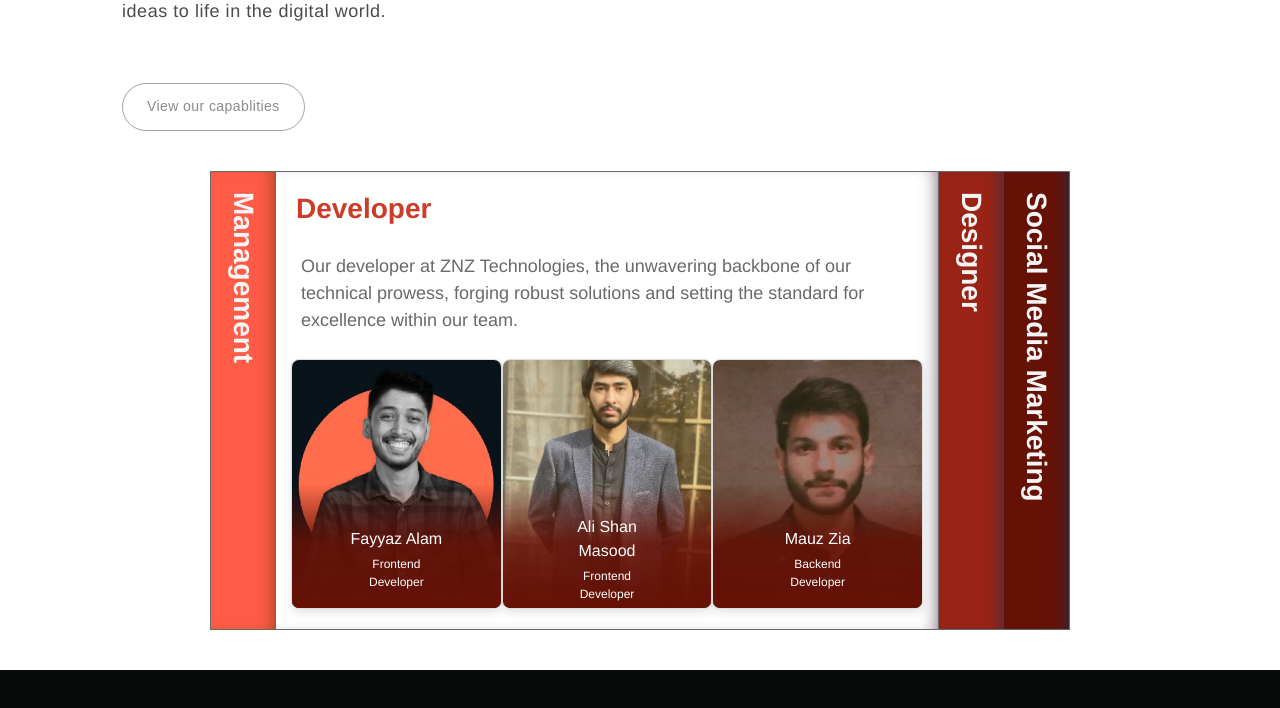
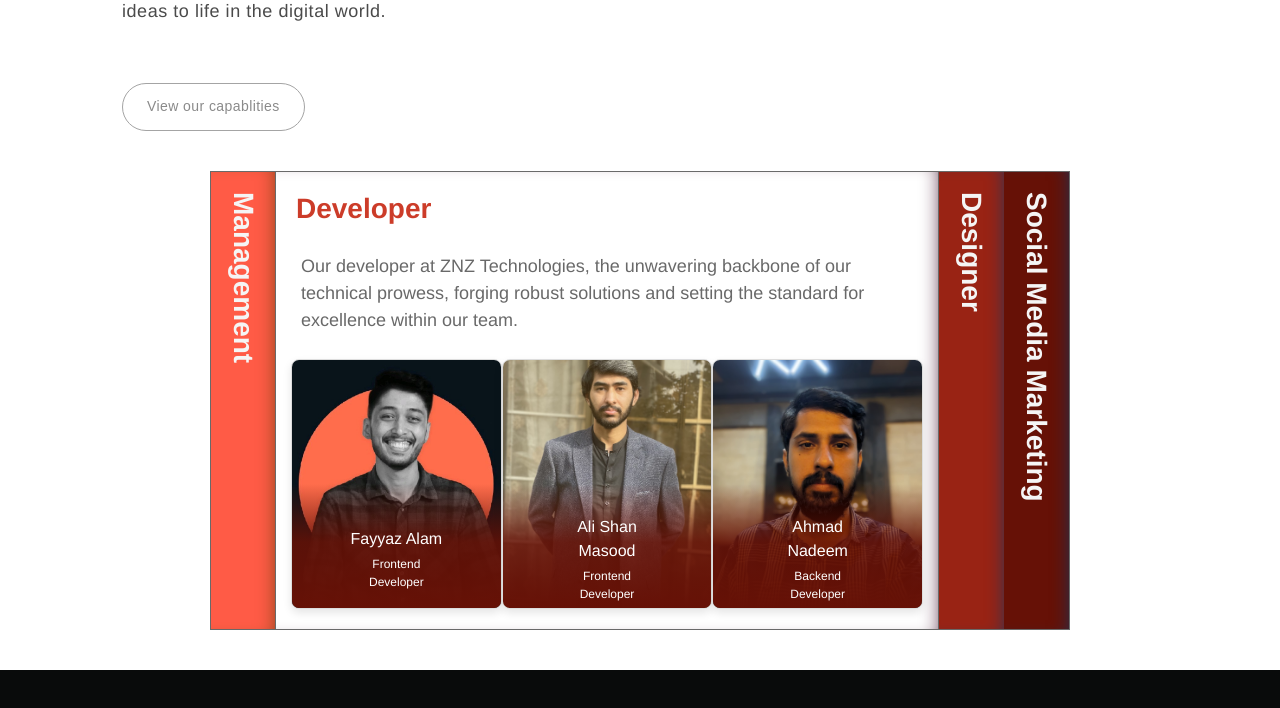
Before and after one commit to ZNZTechnologies/ZNZ-Technologies, a React (Create React App) app: page /Team in a window 1280 px wide. Both pictures are taken after a click on the element "Developer". Shown: the part 608-1316 px from the top of the page. Built offline with nearby package versions, Linux system fonts and the light colour scheme.

Commit message:
added new team members

```diff
--- a/src/components/team/TeamMembers.js
+++ b/src/components/team/TeamMembers.js
@@ -151,12 +151,12 @@ function TeamMembers() {
               <div className="card-image-container">
                 <div className="blue-overlay"></div>
                 <img
-                  src="assets/photos/muaz.jpeg"
+                  src="assets/photos/ahmed-nadeem.jpg"
                   alt="..."
                   className="card-image"
                 />
                 <div className="person-info">
-                  <div className="person-name">Mauz Zia</div>
+                  <div className="person-name">Ahmad Nadeem</div>
                   <div className="designation">Backend Developer</div>{" "}
                 </div>
               </div>
@@ -227,13 +227,15 @@ function TeamMembers() {
               <div className="card-image-container">
                 <div className="blue-overlay"></div>
                 <img
-                  src="https://mdbootstrap.com/img/new/standard/nature/182.webp"
+                  src="assets/photos/ali-hasan.jpg"
                   alt="..."
                   className="card-image"
                 />
                 <div className="person-info">
-                  <div className="person-name">John Doe</div>
-                  <div className="designation">Developer</div>{" "}
+                  <div className="person-name">Ali Hasan</div>
+                  <div className="designation">
+                    SM Manger | Content Writer
+                  </div>{" "}
                 </div>
               </div>
             </div>
```
Also changed, not shown: public/assets/photos/ahmed-nadeem.jpg (added), public/assets/photos/ali-hasan.jpg (added).
